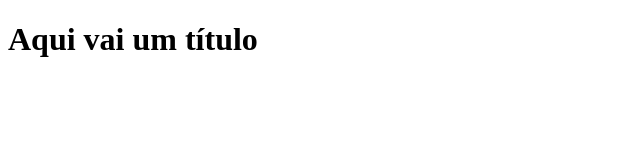
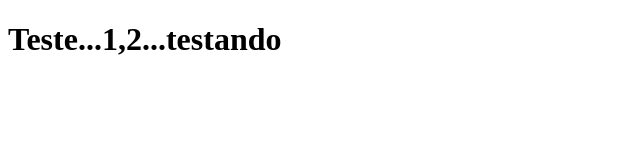
Before and after one commit to Matheus-Boy/teste-git, a plain HTML site: page index.html in a window 1280 px wide. Shown: the whole page, without its empty margins (0-640 px from the left). Drawn offline with Linux system fonts and the light colour scheme.

Commit message:
[index.html] Change tag h1 content

```diff
--- a/index.html
+++ b/index.html
@@ -5,6 +5,6 @@
 		<meta charset="utf-8">
 	</head>
 	<body>
-		<h1>Aqui vai um título</h1>
+		<h1>Teste...1,2...testando</h1>
 	</body>
 </html>
```
